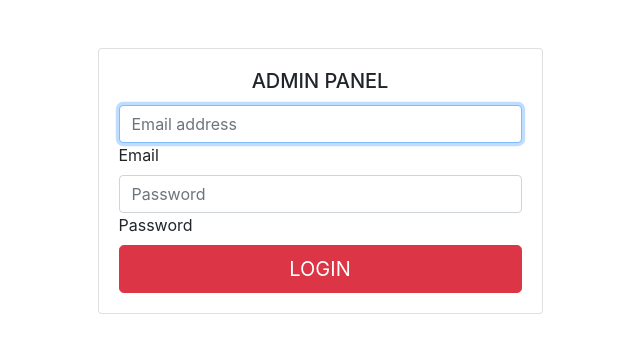
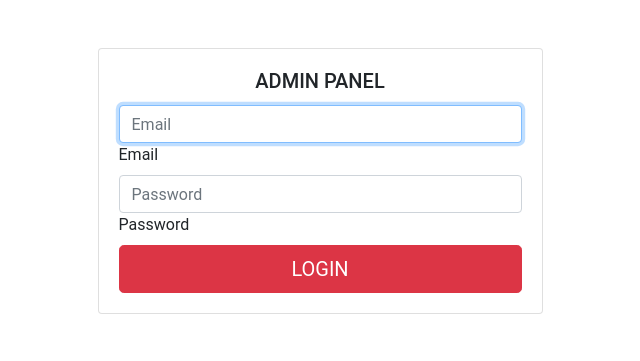
Before and after one commit to DavidMolinari/SAMPLE, a PHP site: page / in a window 1280 px wide. Shown: the top 361 px of the page, without its empty margins (320-960 px from the left). Run offline with PHP 8.4, Linux system fonts and the light colour scheme.

Commit message:
add structure

```diff
--- /dev/null
+++ b/assets/css/styles.css
@@ -0,0 +1,3 @@
+html, body {
+    font-family: Roboto;
+}
--- /dev/null
+++ b/assets/js/main.js
@@ -0,0 +1,3 @@
+$(function() {
+    console.log( "Page ready, jquery ok !" );
+});
--- a/index.php
+++ b/index.php
@@ -1,21 +1,7 @@
 <!doctype html>
-<html lang="en">
-<head>
-    <!-- Required meta tags -->
-    <meta charset="utf-8">
-    <meta name="viewport" content="width=device-width, initial-scale=1, shrink-to-fit=no">
-
-    <!-- Bootstrap CSS -->
-    <link rel="stylesheet" href="https://stackpath.bootstrapcdn.com/bootstrap/4.3.1/css/bootstrap.min.css" integrity="sha384-ggOyR0iXCbMQv3Xipma34MD+dH/1fQ784/j6cY/iJTQUOhcWr7x9JvoRxT2MZw1T" crossorigin="anonymous">
-
-    <title>SAMPLE</title>
-</head>
-<body>
+<html lang="fr">
+<?php include_once './pages/head.html' ?>
 <body>
 <?php include_once './pages/admin_login_view.php'; ?>
 </body>
-<script src="https://code.jquery.com/jquery-3.3.1.slim.min.js" integrity="sha384-q8i/X+965DzO0rT7abK41JStQIAqVgRVzpbzo5smXKp4YfRvH+8abtTE1Pi6jizo" crossorigin="anonymous"></script>
-<script src="https://cdnjs.cloudflare.com/ajax/libs/popper.js/1.14.7/umd/popper.min.js" integrity="sha384-UO2eT0CpHqdSJQ6hJty5KVphtPhzWj9WO1clHTMGa3JDZwrnQq4sF86dIHNDz0W1" crossorigin="anonymous"></script>
-<script src="https://stackpath.bootstrapcdn.com/bootstrap/4.3.1/js/bootstrap.min.js" integrity="sha384-JjSmVgyd0p3pXB1rRibZUAYoIIy6OrQ6VrjIEaFf/nJGzIxFDsf4x0xIM+B07jRM" crossorigin="anonymous"></script>
-</body>
 </html>
--- a/pages/admin_login_view.php
+++ b/pages/admin_login_view.php
@@ -6,7 +6,7 @@
                     <h5 class="card-title text-center">ADMIN PANEL</h5>
                     <form class="form-signin">
                         <div class="form-label-group">
-                            <input type="email" id="inputEmail" class="form-control" placeholder="Email address" required autofocus>
+                            <input type="email" id="inputEmail" class="form-control" placeholder="Email" required autofocus>
                             <label for="inputEmail">Email</label>
                         </div>
 
--- /dev/null
+++ b/pages/head.html
@@ -0,0 +1,13 @@
+<head>
+    <!-- Required meta tags -->
+    <meta charset="utf-8">
+    <meta name="viewport" content="width=device-width, initial-scale=1, shrink-to-fit=no">
+    <!-- Bootstrap CSS -->
+    <link rel="stylesheet" href="https://stackpath.bootstrapcdn.com/bootstrap/4.3.1/css/bootstrap.min.css" integrity="sha384-ggOyR0iXCbMQv3Xipma34MD+dH/1fQ784/j6cY/iJTQUOhcWr7x9JvoRxT2MZw1T" crossorigin="anonymous">
+    <link rel="stylesheet" href="assets/css/styles.css">
+    <script src="https://code.jquery.com/jquery-3.3.1.slim.min.js" integrity="sha384-q8i/X+965DzO0rT7abK41JStQIAqVgRVzpbzo5smXKp4YfRvH+8abtTE1Pi6jizo" crossorigin="anonymous"></script>
+    <script src="https://cdnjs.cloudflare.com/ajax/libs/popper.js/1.14.7/umd/popper.min.js" integrity="sha384-UO2eT0CpHqdSJQ6hJty5KVphtPhzWj9WO1clHTMGa3JDZwrnQq4sF86dIHNDz0W1" crossorigin="anonymous"></script>
+    <script src="https://stackpath.bootstrapcdn.com/bootstrap/4.3.1/js/bootstrap.min.js" integrity="sha384-JjSmVgyd0p3pXB1rRibZUAYoIIy6OrQ6VrjIEaFf/nJGzIxFDsf4x0xIM+B07jRM" crossorigin="anonymous"></script>
+    <script src="assets/js/main.js"></script>
+    <title>SAMPLE</title>
+</head>
```
